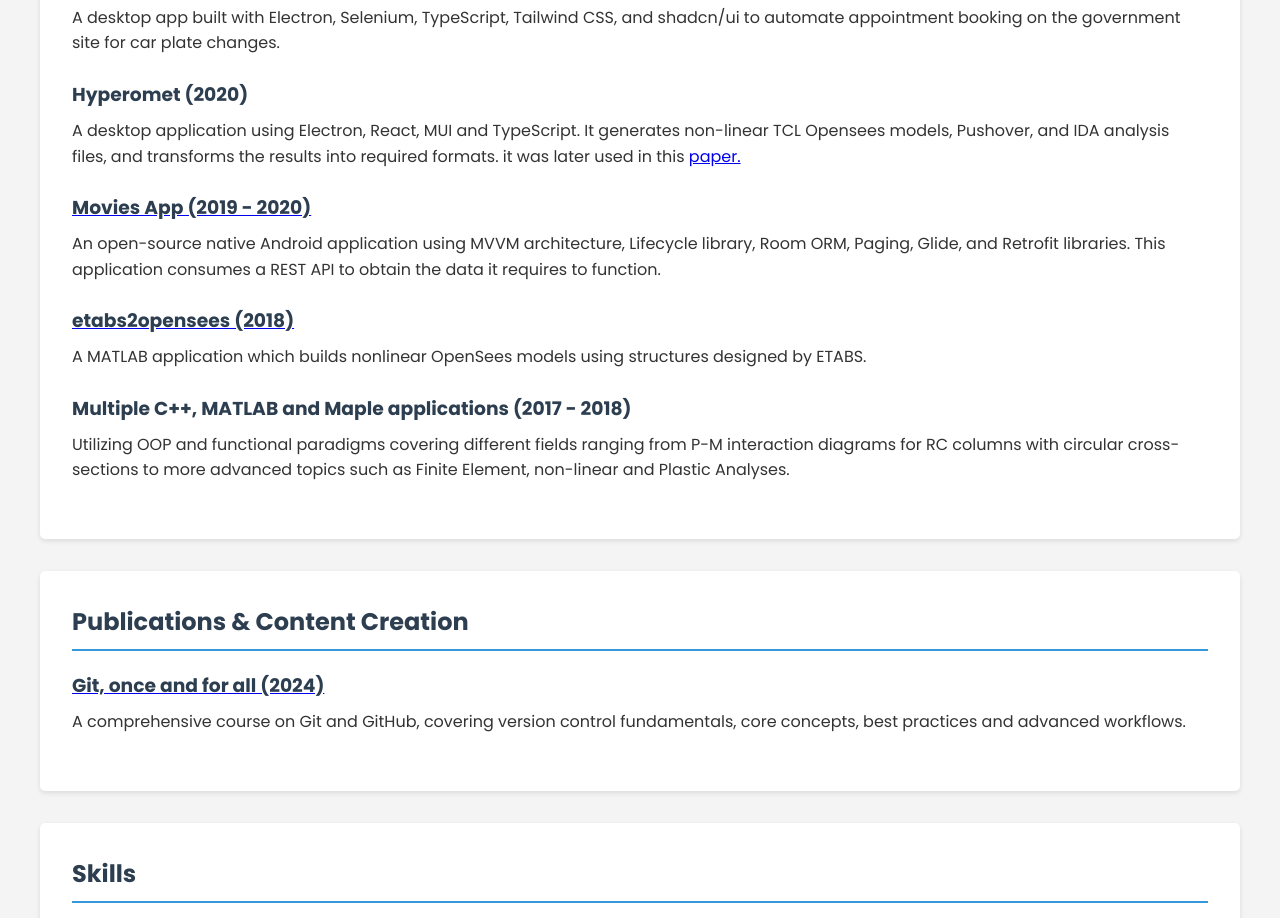
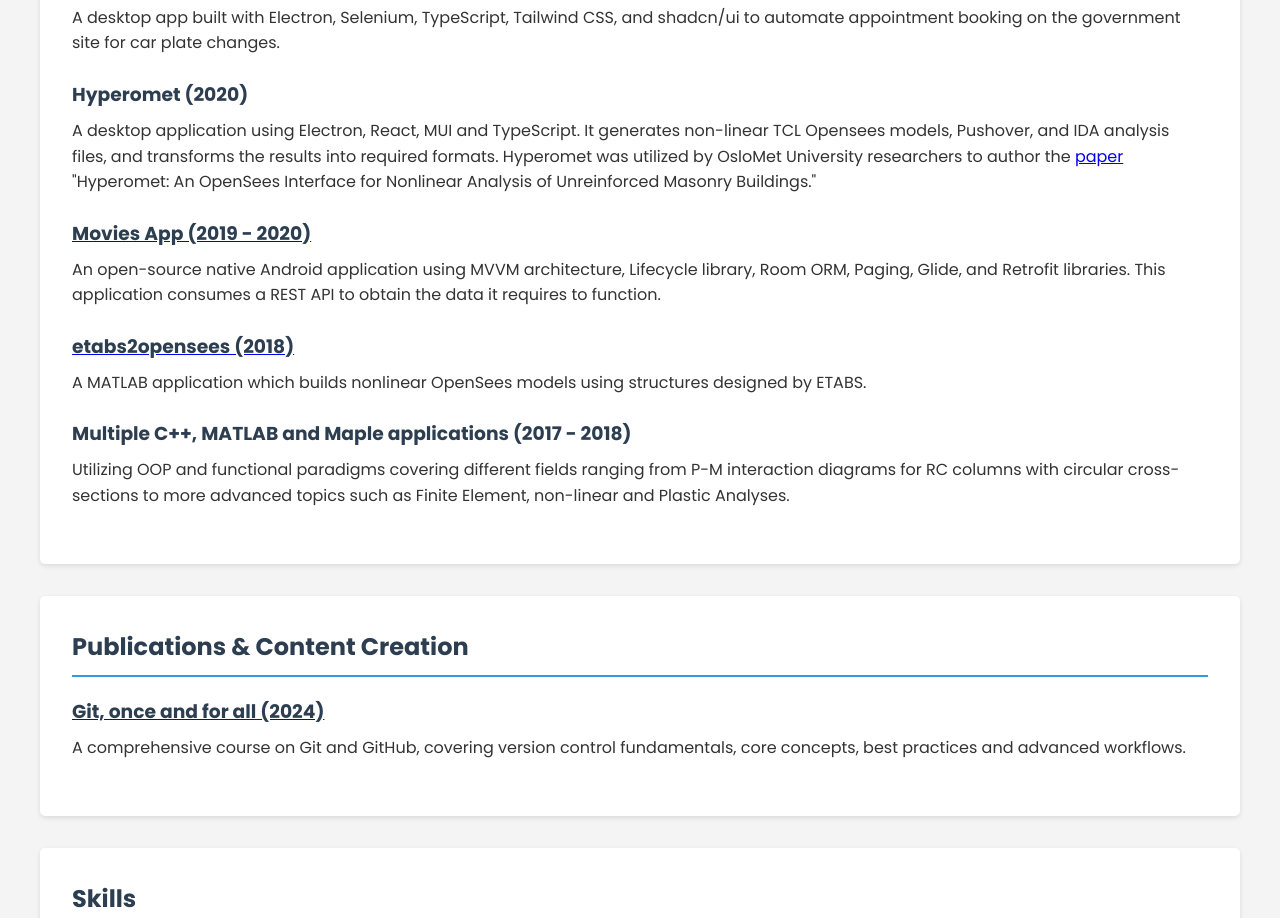
Before and after one commit to AminDannak/AminDannak.github.io, a plain HTML site: page index.html in a window 1280 px wide. Shown: the part 1351-2269 px from the top of the page. Drawn offline with Linux system fonts and the light colour scheme.

Commit message:
chore: update resume pdf and hyperomet description

```diff
--- a/index.html
+++ b/index.html
@@ -223,7 +223,10 @@
             </div>
             <div class="project-item">
                 <h3>Hyperomet (2020)</h3>
-                <p>A desktop application using Electron, React, MUI and TypeScript. It generates non-linear TCL Opensees models, Pushover, and IDA analysis files, and transforms the results into required formats. it was later used in this <a href="https://www.sciencedirect.com/science/article/pii/S2352711022001480" target="_blank">paper.</a></p>
+                <p>A desktop application using Electron, React, MUI and TypeScript. It generates non-linear TCL Opensees models, Pushover, and IDA analysis files, and transforms the results into required formats.
+                    Hyperomet was utilized by OsloMet University researchers to author the <a href="https://www.sciencedirect.com/science/article/pii/S2352711022001480" target="_blank">paper</a>
+                    "Hyperomet: An OpenSees Interface for Nonlinear Analysis of Unreinforced Masonry Buildings."
+                    </p>
             </div>
             <div class="project-item">
                 <a href="https://github.com/AminDannak/MoviesApp" target="_blank">
```
Also changed, not shown: 1 other file.
